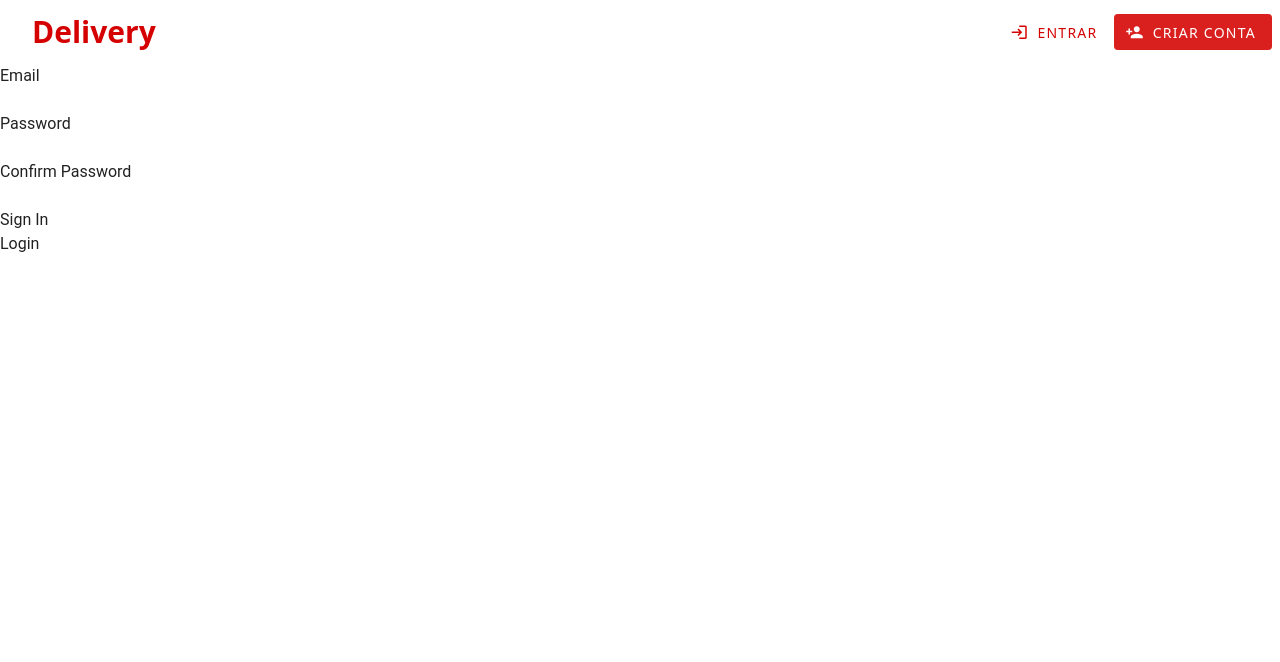
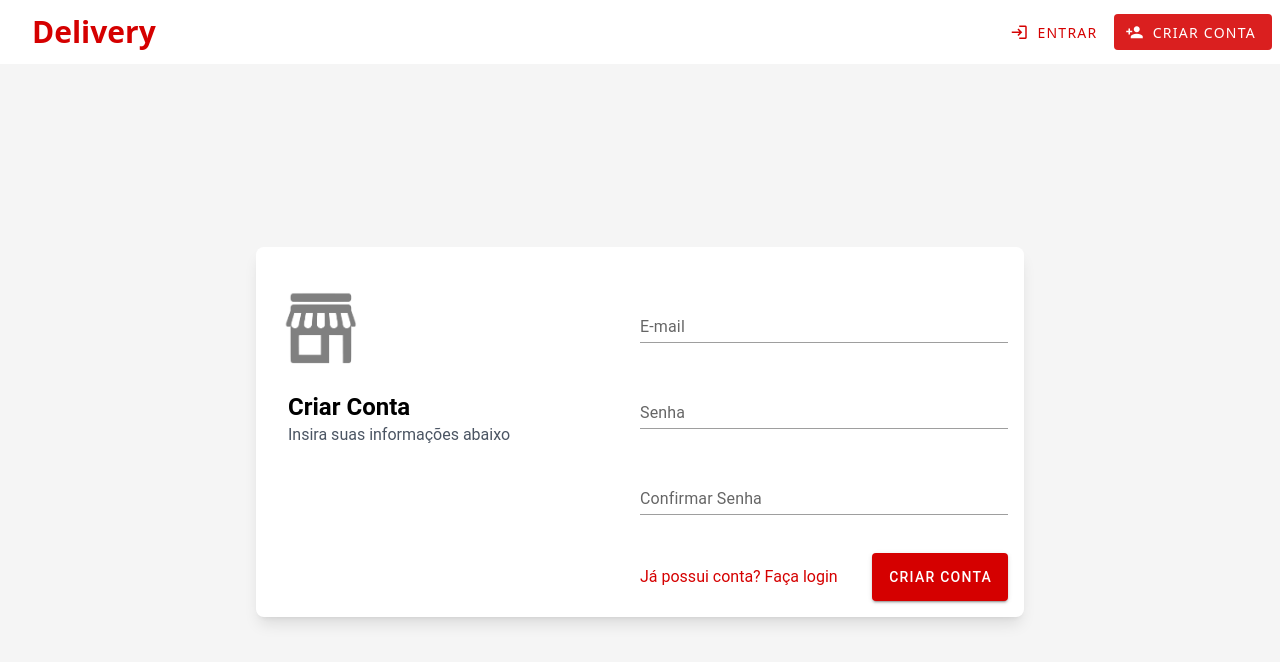
Before and after one commit to thiagowehren/consumy-seller, a Vue app: page /signup in a window 1280 px wide. Shown: the top 662 px of the page. Built offline with nearby package versions, Linux system fonts and the light colour scheme.

Commit message:
revamp LogIn and SignUp components

```diff
--- a/src/components/LogIn.vue
+++ b/src/components/LogIn.vue
@@ -1,57 +1,109 @@
-<script setup lang="ts">
-  import { ref } from 'vue'
-  import { useRouter } from 'vue-router'
-  import { Auth } from '@/auth'
-  import { validateInputs } from '@/helpers/loginFormValidationErrors.ts';
-  import BaseTextInput from '@/components/BaseTextInput.vue'
-  import BaseCheckboxInput from '@/components/BaseCheckboxInput.vue'
+<script setup>
+import { ref } from 'vue';
+import { useRouter } from 'vue-router';
+import { Auth } from '@/auth';
+import { formErrorMessages } from '@/helpers/constants/authFormErrorMessages';
 import UserNavigation from '@/components/UserNavigation.vue';
+import defaultShopImage from '@/assets/shop-default-256.png';
 
-  const router = useRouter()
-  const email = defineModel<string>('email')
-  const password = defineModel<string>('password')
-  const remember = defineModel<boolean>('remember', {default: false})
+const router = useRouter();
+const email = ref('');
+const password = ref('');
+const loading = ref(false);
+const valid = ref(false);
 
-  const displayError = defineModel<boolean>('errors', {default: false})
-  const errorMessage = ref('')
+const emailRules = [
+  value => !!value || formErrorMessages.email.required,
+  value => /^[a-zA-Z0-9._-]+@[a-zA-Z0-9.-]+\.[a-zA-Z]{2,4}$/.test(value) || formErrorMessages.email.invalid
+];
+
+const passwordRules = [
+  value => !!value || formErrorMessages.password.required,
+  value => (value && value.length >= 6) || formErrorMessages.password.minLength
+];
+
+function validateForm() {
+  const emailValid = emailRules.every(rule => rule(email.value) === true);
+  const passwordValid = passwordRules.every(rule => rule(password.value) === true);
+  valid.value = emailValid && passwordValid;
+}
 
 function onSubmit() {
-    displayError.value = false
-    errorMessage.value = validateInputs(email.value, password.value)
-
-    if (errorMessage.value !== '') {
-      displayError.value = true
-      return
+  if (!valid.value) {
+    return;
   }
 
-    let auth = new Auth(remember)
+  loading.value = true;
+
+  let auth = new Auth(false);
   auth.Login(
     email.value,
     password.value,
-      ()=>{
-        router.push('/')
+    () => {
+      router.push('/');
+      loading.value = false;
     },
-      ()=>{
-        displayError.value = true
-        errorMessage.value = "Failed to log in. Try again."
+    () => {
+      loading.value = false;
     }
-    )
+  );
 }
 </script>
 
 <template>
-  <v-app>
-    <v-main>
+  <v-app class="h-screen bg-grey-lighten-4">
+    <v-main class="flex justify-center items-center">
       <UserNavigation />
-      <div>
-        <form  novalidate @submit.prevent = "onSubmit()">
-          <BaseTextInput type="email" required v-model="email" label="Email" />
-          <BaseTextInput type="password" required v-model="password" label="Password" />
-          <BaseCheckboxInput type="checkbox" v-model="remember" label="Remember-me" />
-          <p v-if="displayError">{{ errorMessage }}</p>
-          <button type="submit">Log In</button>
-        </form>
-          <RouterLink :to="{name: 'signup'}">Sign Up</RouterLink>
+      <div class="w-full max-w-3xl bg-white rounded-lg shadow-lg flex p-4 pt-8">
+
+        <!-- section1 -->
+        <div class="w-1/2 flex flex-col items-start justify-start pr-4">
+          <div class="w-full flex justify-start mb-4">
+            <img :src="defaultShopImage" alt="Shop Default Image" class="w-24 h-24">
+          </div>
+          <div class="mb-4 pl-4">
+            <p class="text-2xl font-bold">Faça Login</p>
+            <p class="text-gray-600">Use sua conta parceiro!</p>
+          </div>
+        </div>
+
+        <!-- seciton2 -->
+        <div class="w-1/2 flex flex-col justify-center pt-4">
+          <v-form v-model="valid" @submit.prevent="onSubmit">
+            <v-text-field
+              v-model="email"
+              :rules="emailRules"
+              label="E-mail"
+              required
+              variant="underlined"
+              placeholder="email@exemplo.com"
+              @input="validateForm"
+              class="mb-4"
+            ></v-text-field>
+
+            <v-text-field
+              v-model="password"
+              :rules="passwordRules"
+              label="Senha"
+              required
+              clearable
+              variant="underlined"
+              type="password"
+              @input="validateForm"
+              class="mb-4"
+            ></v-text-field>
+
+            <div class="flex justify-between items-center">
+              <RouterLink :to="{ name: 'signup' }" class="text-red-accent-4">Criar conta</RouterLink>
+              <v-btn :loading="loading" height="48" color="red-accent-4" dark type="submit">
+                {{ loading ? '' : 'Log in' }}
+                <template v-slot:loader>
+                  <v-progress-circular indeterminate size="24" width="2" color="white"></v-progress-circular>
+                </template>
+              </v-btn>
+            </div>
+          </v-form>
+        </div>
       </div>
     </v-main>
   </v-app>
--- a/src/components/SignUp.vue
+++ b/src/components/SignUp.vue
@@ -1,59 +1,129 @@
 <script setup lang="ts">
-  import { ref } from 'vue'
-  import { useRouter } from 'vue-router'
-  import { Auth } from '@/auth'
-  import { validateInputs } from '@/helpers/signupFormValidationErrors.ts';
-  import BaseTextInput from '@/components/BaseTextInput.vue'
+import { ref } from 'vue';
+import { useRouter } from 'vue-router';
+import { Auth } from '@/auth';
+import { formErrorMessages } from '@/helpers/constants/authFormErrorMessages';
 import UserNavigation from '@/components/UserNavigation.vue';
+import defaultShopImage from '@/assets/shop-default-256.png';
 
-  const router = useRouter()
-  const email = defineModel<string>('email')
-  const password = defineModel<string>('password')
-  const passwordConfirm = defineModel<string>('passwordConfirm')
+const router = useRouter();
+const email = ref('');
+const password = ref('');
+const passwordConfirm = ref('');
+const loading = ref(false);
+const valid = ref(false);
 
-  const displayError = defineModel<boolean>('errors', {default: false})
-  const errorMessage = ref('')
+const emailRules = [
+  value => !!value || formErrorMessages.email.required,
+  value => /^[a-zA-Z0-9._-]+@[a-zA-Z0-9.-]+\.[a-zA-Z]{2,4}$/.test(value) || formErrorMessages.email.invalid
+];
+
+const passwordRules = [
+  value => !!value || formErrorMessages.password.required,
+  value => (value && value.length >= 6) || formErrorMessages.password.minLength
+];
+
+const passwordConfirmRules = [
+  value => !!value || formErrorMessages.confirmPassword.required,
+  value => (value && value.length >= 6) || formErrorMessages.password.minLength,
+  value => value === password.value || formErrorMessages.confirmPassword.match
+];
+
+function validateForm() {
+  const emailValid = emailRules.every(rule => rule(email.value) === true);
+  const passwordValid = passwordRules.every(rule => rule(password.value) === true);
+  const passwordConfirmValid = passwordConfirmRules.every(rule => rule(passwordConfirm.value) === true);
+  valid.value = emailValid && passwordValid && passwordConfirmValid;
+}
 
 function onSubmit() {
-    displayError.value = false
-    errorMessage.value = validateInputs(email.value, password.value, passwordConfirm.value)
-
-    if (errorMessage.value !== '') {
-      displayError.value = true
-      return
+  if (!valid.value) {
+    return;
   }
 
-    let auth = new Auth()
+  loading.value = true;
+
+  let auth = new Auth();
   auth.SignUp(
     email.value,
     password.value,
     passwordConfirm.value,
-      ()=>{
-        router.push('/')
+    () => {
+      router.push('/');
+      loading.value = false;
     },
-      ()=>{
-        displayError.value = true
-        errorMessage.value = "Failed to sign up."
+    () => {
+      loading.value = false;
     }
-    )
+  );
 }
 </script>
 
 <template>
-  <v-app>
-    <v-main>
+  <v-app class="h-screen bg-grey-lighten-4">
+    <v-main class="flex justify-center items-center">
       <UserNavigation />
+      <div class="w-full max-w-3xl bg-white rounded-lg shadow-lg flex p-4 pt-8">
+        <!-- section1 -->
+        <div class="w-1/2 flex flex-col items-start justify-start pr-4">
+          <div class="w-full flex justify-start mb-4">
+            <img :src="defaultShopImage" alt="Shop Default Image" class="w-24 h-24">
+          </div>
+          <div class="mb-4 pl-4">
+            <p class="text-2xl font-bold">Criar Conta</p>
+            <p class="text-gray-600">Insira suas informações abaixo</p>
+          </div>
+        </div>
 
-      <div>
-        <form novalidate @submit.prevent = "onSubmit()">
-          {{handleInputValidation}}
-          <BaseTextInput type="email" required v-model="email" label="Email" />
-          <BaseTextInput type="password" required v-model="password" label="Password" />
-          <BaseTextInput type="password" required v-model="passwordConfirm" label="Confirm Password" />
-          <p v-if="displayError"> {{errorMessage}} </p>
-          <button type="submit">Sign In</button>
-        </form>
-          <RouterLink :to="{name: 'login'}">Login</RouterLink>
+        <!-- seciton2 -->
+        <div class="w-1/2 flex flex-col justify-center pt-4">
+          <v-form v-model="valid" @submit.prevent="onSubmit">
+            <v-text-field
+              v-model="email"
+              :rules="emailRules"
+              label="E-mail"
+              required
+              variant="underlined"
+              placeholder="email@exemplo.com"
+              @input="validateForm"
+              class="mb-4"
+            ></v-text-field>
+
+            <v-text-field
+              v-model="password"
+              :rules="passwordRules"
+              label="Senha"
+              required
+              clearable
+              variant="underlined"
+              type="password"
+              @input="validateForm"
+              class="mb-4"
+            ></v-text-field>
+
+            <v-text-field
+              v-model="passwordConfirm"
+              :rules="passwordConfirmRules"
+              label="Confirmar Senha"
+              required
+              clearable
+              variant="underlined"
+              type="password"
+              @input="validateForm"
+              class="mb-4"
+            ></v-text-field>
+
+            <div class="flex justify-between items-center">
+              <RouterLink :to="{ name: 'login' }" class="text-red-accent-4">Já possui conta? Faça login</RouterLink>
+              <v-btn :loading="loading" height="48" color="red-accent-4" dark type="submit">
+                {{ loading ? '' : 'Criar Conta' }}
+                <template v-slot:loader>
+                  <v-progress-circular indeterminate size="24" width="2" color="white"></v-progress-circular>
+                </template>
+              </v-btn>
+            </div>
+          </v-form>
+        </div>
       </div>
     </v-main>
   </v-app>
```
Lines whose indentation alone changed are shown as unchanged.
